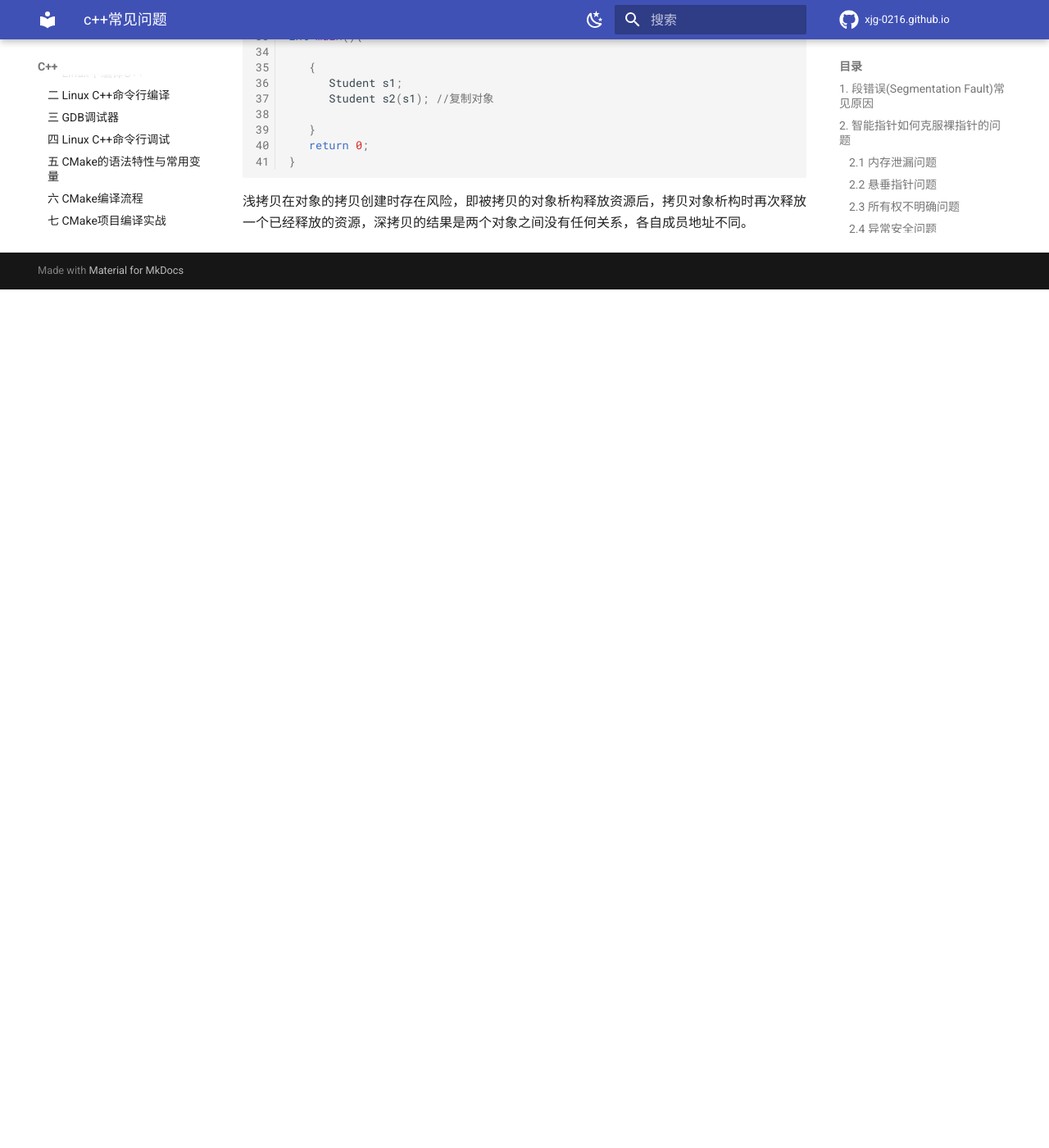
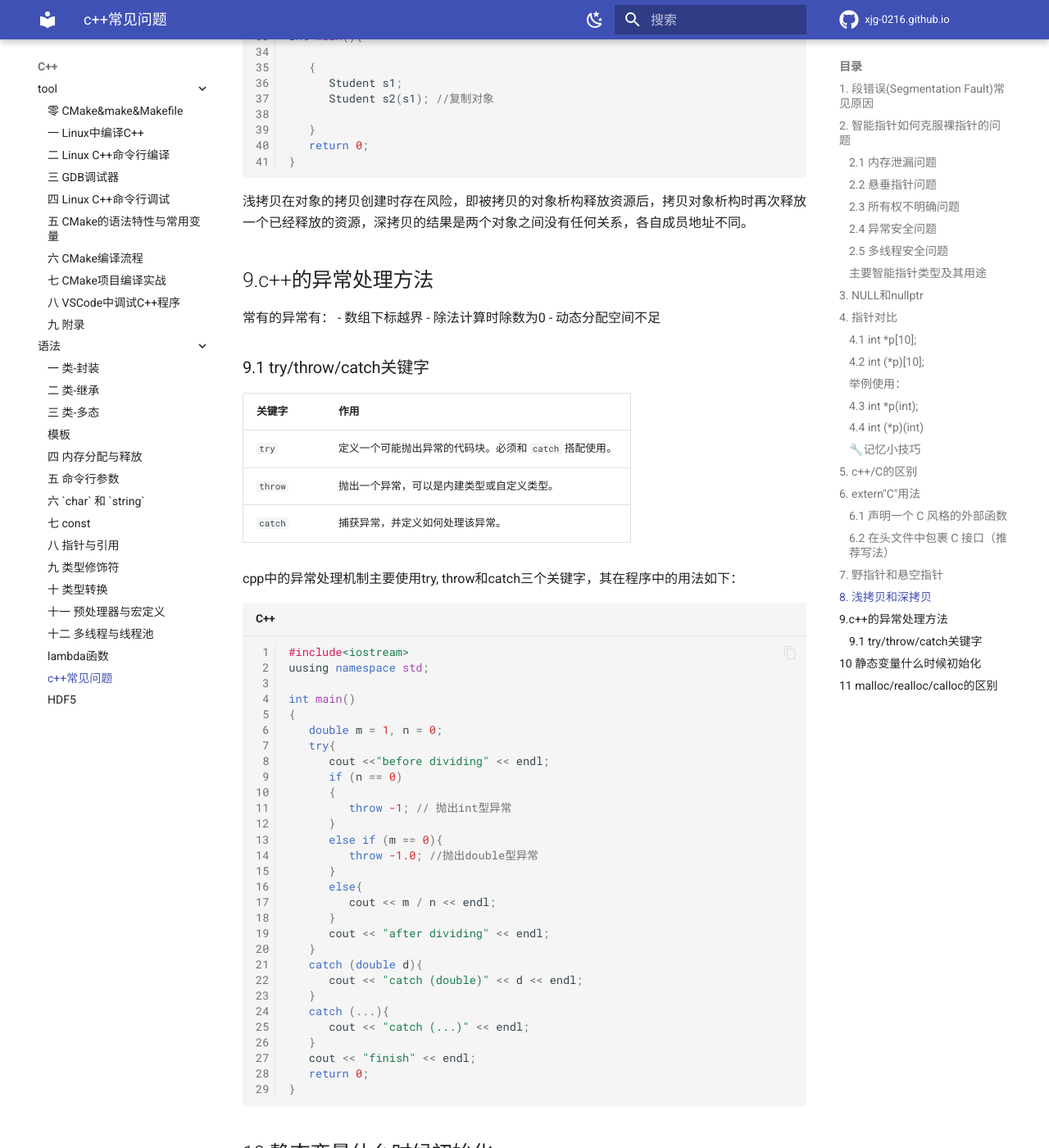
Before and after one commit to Xjg-0216/xjg-0216.github.io, an MkDocs documentation site: the page built from docs/C++/question.md, in a window 1280 px wide and 1400 px high, scrolled down 13638 px. Shown: the whole window at 82% size. Built offline with MkDocs 1.6.1 and Material for MkDocs 9.7.7, drawn with Linux system fonts in a browser that asks for light colours; comment, search, counter and statistics services are not loaded; before the commit the page ends 13991 px from its top, so only the background shows below that; some of the changed text lies outside the part shown.

Commit message:
update question

````diff
--- a/docs/C++/question.md
+++ b/docs/C++/question.md
@@ -567,3 +567,85 @@ int main(){
 ```
 
 浅拷贝在对象的拷贝创建时存在风险，即被拷贝的对象析构释放资源后，拷贝对象析构时再次释放一个已经释放的资源，深拷贝的结果是两个对象之间没有任何关系，各自成员地址不同。
+
+## 9.c++的异常处理方法
+
+常有的异常有：
+- 数组下标越界
+- 除法计算时除数为0
+- 动态分配空间不足
+
+### 9.1 try/throw/catch关键字
+
+| 关键字     | 作用                               |
+| ------- | -------------------------------- |
+| `try`   | 定义一个可能抛出异常的代码块。必须和 `catch` 搭配使用。 |
+| `throw` | 抛出一个异常，可以是内建类型或自定义类型。            |
+| `catch` | 捕获异常，并定义如何处理该异常。                 |
+
+
+cpp中的异常处理机制主要使用try, throw和catch三个关键字，其在程序中的用法如下：
+```cpp
+#include<iostream>
+uusing namespace std;
+
+int main()
+{
+   double m = 1, n = 0;
+   try{
+      cout <<"before dividing" << endl;
+      if (n == 0)
+      {
+         throw -1; // 抛出int型异常
+      }
+      else if (m == 0){
+         throw -1.0; //抛出double型异常
+      }
+      else{
+         cout << m / n << endl;
+      }
+      cout << "after dividing" << endl;
+   }
+   catch (double d){
+      cout << "catch (double)" << d << endl;
+   }
+   catch (...){
+      cout << "catch (...)" << endl;
+   }
+   cout << "finish" << endl;
+   return 0;
+}
+
+```
+## 10 静态变量什么时候初始化
+
+1. 初始化只有一次，但是可以多次赋值，在主程序之前，编译器已经为其分配好了内存
+2. 静态局部变量和全局变量一样，数据都存放在全局区域，所以在主程序之前，编译器已经为其分配好了内存，但是C和C++中静态局部变量的初始化节点又有点不一样。在C中，初始化发生在代码执行之前，编译阶段分配好内存之后，就会进行初始化。所以我们看到在C语言中无法使用变量对静态局部变量进行初始化，在程序运行结束，变量所处的全局内存会被全局回收；
+3. 而在C++中，在执行相关代码时才会初始化，主要是由于C++引入对象后，要进行初始化执行相应构造函数和析构函数，在构造函数或析构函数中经常会需要进行某些程序中需要进行的特定操作，并非简单的分配内存，所以C++标准定为全局或静态对象是有首次用到时才会进行构造，所以在C++中是可以使用变量对静态局部变量进行初始化；
+
+
+
+## 11 malloc/realloc/calloc的区别
+
+malloc
+
+```cpp
+void* malloc(unsigned int num_size);
+int *p = malloc(20 * sizeof(int)); // 申请20个int类型的空间
+```
+
+calloc
+
+```cpp
+void* calloc(size_t n, size_t size);
+int *p = calloc(20, sizeof(int));
+```
+
+省去了人为空间计算，malloc申请的空间的值是随机的， calloc申请的空间的值是初始化为0的；
+
+realloc
+
+```cpp
+void realloc(void *p,  size_t new_size);
+```
+给动态分配的空间分配额外的空间，用于扩充容量
````
